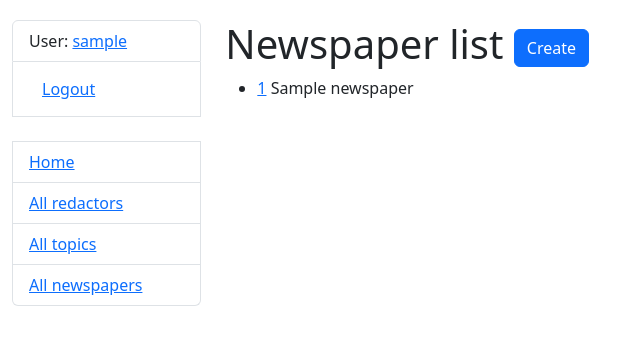
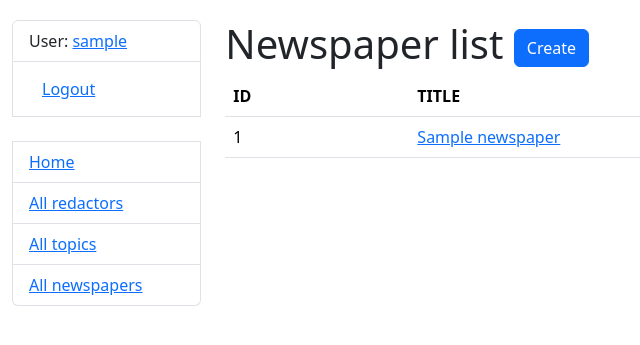
Before and after one commit to Iryna802498/news-agency, a Django app: page /newspapers/ in a window 1280 px wide. Shown: the top 345 px of the page, without its empty margins (0-640 px from the left). Run offline with Django 5.2, Linux system fonts and the light colour scheme; a user stored in the database is signed in; tables that the repository leaves empty hold one stand-in row (values such as "Sample post").

Commit message:
Update page newspaper_list.html

```diff
--- a/templates/agency/newspaper_list.html
+++ b/templates/agency/newspaper_list.html
@@ -1,20 +1,29 @@
 {% extends "base.html" %}
 {% block content %}
-  <h1>
-    Newspaper list
-    <a href="#" class="link-to-page btn btn-primary">Create</a>
-  </h1>
+  <div class="header-row">
+    <h1>
+      Newspaper list
+      <a href="{% url 'agency:newspaper-create' %}" class="btn btn-primary">Create</a>
+    </h1>
+  </div>
   {% if newspaper_list %}
-    <ul>
+    <table class="table">
+      <tr>
+        <th>ID</th>
+        <th>TITLE</th>
+      </tr>
       {% for newspaper in newspaper_list %}
-        <li>
-          <a href="{% url 'agency:newspaper-detail' pk=newspaper.id %}">{{ newspaper.id }}</a>
-          {{ newspaper.title }}
-        </li>
-        <p>{{ newspaper.context }}</p>
+        <tr>
+          <td>
+              {{ newspaper.id }}
+          </td>
+          <td>
+              <a href="{% url 'agency:newspaper-detail' pk=newspaper.id %}">{{ newspaper.title }}</a>
+          </td>
+        </tr>
       {% endfor %}
-    </ul>
+    </table>
   {% else %}
-    <p>There are no topics!</p>
+    <p>There are no newspapers!</p>
   {% endif %}
 {% endblock %}
```
